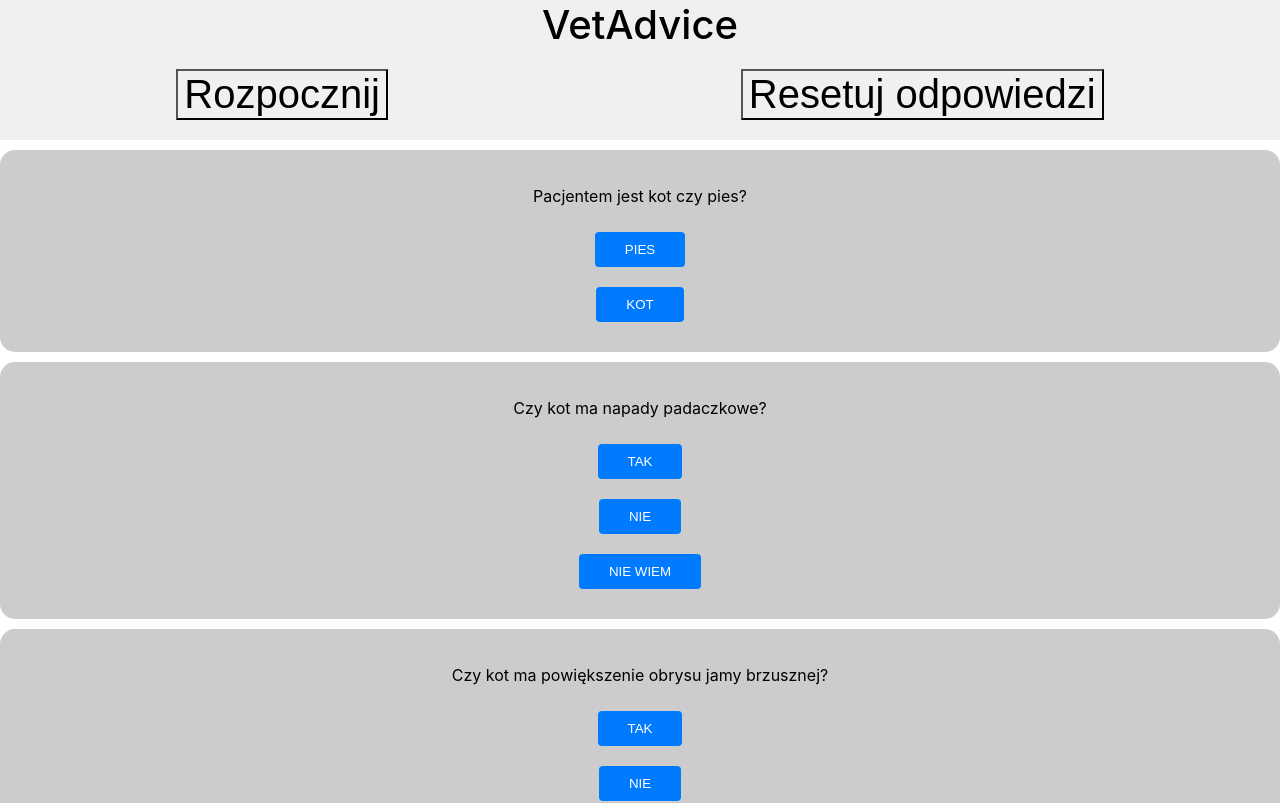
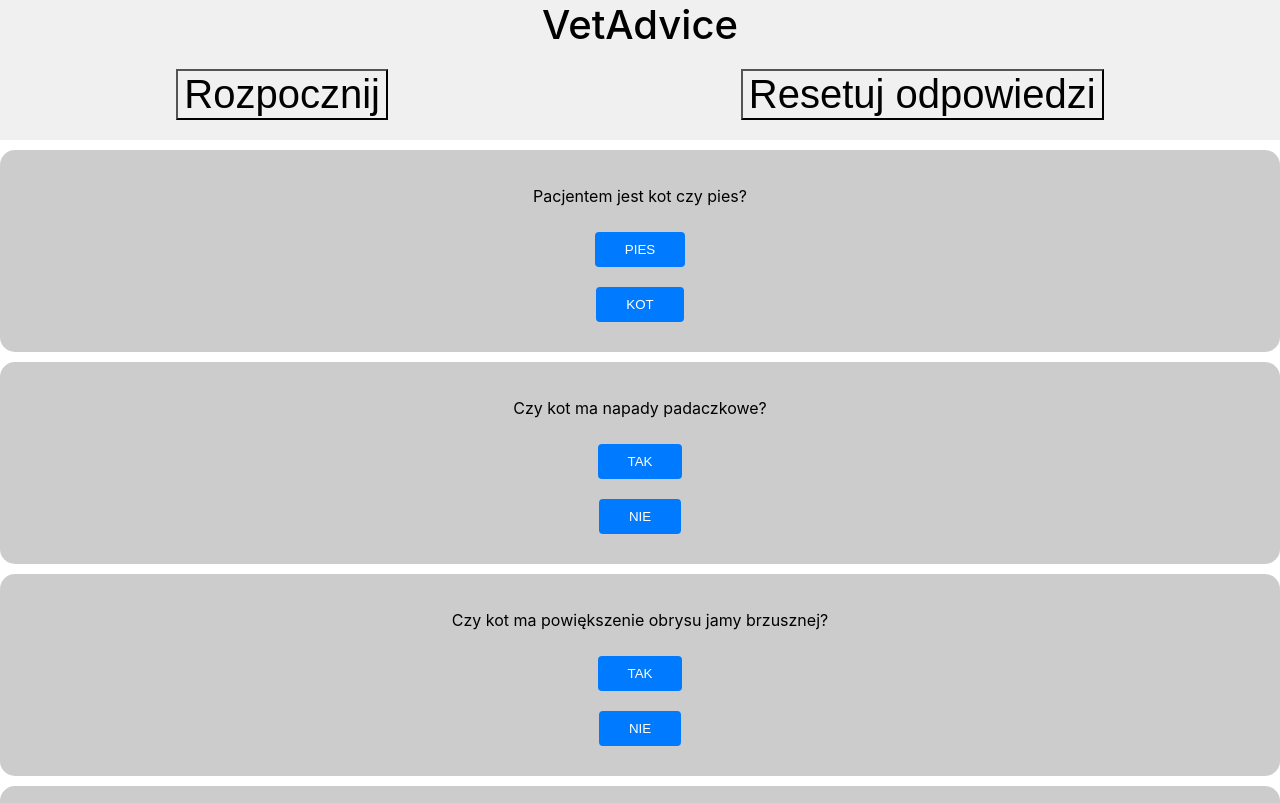
Before and after one commit to xoMichal/magisterkaVetCpp, a React (Create React App) app: page / in a window 1280 px wide. Shown: the top 803 px of the page. Built offline with nearby package versions, Linux system fonts and the light colour scheme.

Commit message:
question-update

```diff
--- a/src/App.tsx
+++ b/src/App.tsx
@@ -43,7 +43,6 @@ const initialQuestions: QuestionData[] = [
     answers: [
       { text: 'tak', isActive: false, isClicked: false, excludesQuestions: [4, 5, 6, 7, 8, 9, 10, 11, 12, 14] },//include[3,15,16,17,18,19,20]
       { text: 'nie', isActive: false, isClicked: false, excludesQuestions: [3, 15, 16, 17, 18, 19, 20] },//include[4,5,6,7,8,9,10,11,12,14]
-      { text: 'nie wiem', isActive: false, isClicked: false, excludesQuestions: [] },
     ],
   },
   {
@@ -52,7 +51,6 @@ const initialQuestions: QuestionData[] = [
     answers: [
       { text: 'tak', isActive: false, isClicked: false, excludesQuestions: [3, 15, 16, 17, 18, 19, 20] },//include[5,6,7,8,9,10,11,12,14]
       { text: 'nie', isActive: false, isClicked: false, excludesQuestions: [5, 6, 7, 8, 9, 10, 11, 12, 14] },
-      { text: 'nie wiem', isActive: false, isClicked: false, excludesQuestions: [] },
     ],
   },
   {
@@ -174,7 +172,6 @@ const initialQuestions: QuestionData[] = [
     answers: [
       { text: 'tak', isActive: false, isClicked: false, excludesQuestions: [8, 9, 10, 11, 12, 14] },
       { text: 'nie', isActive: false, isClicked: false, excludesQuestions: [] },
-      { text: 'nie wiem', isActive: false, isClicked: false, excludesQuestions: [] },
     ],
   },
   {
@@ -230,7 +227,6 @@ const initialQuestions: QuestionData[] = [
     answers: [
       { text: 'tak', isActive: false, isClicked: false, excludesQuestions: [16, 17, 18, 19, 20] },
       { text: 'nie', isActive: false, isClicked: false, excludesQuestions: [] },
-      { text: 'nie wiem', isActive: false, isClicked: false, excludesQuestions: [] },
     ],
   },
   {
```
